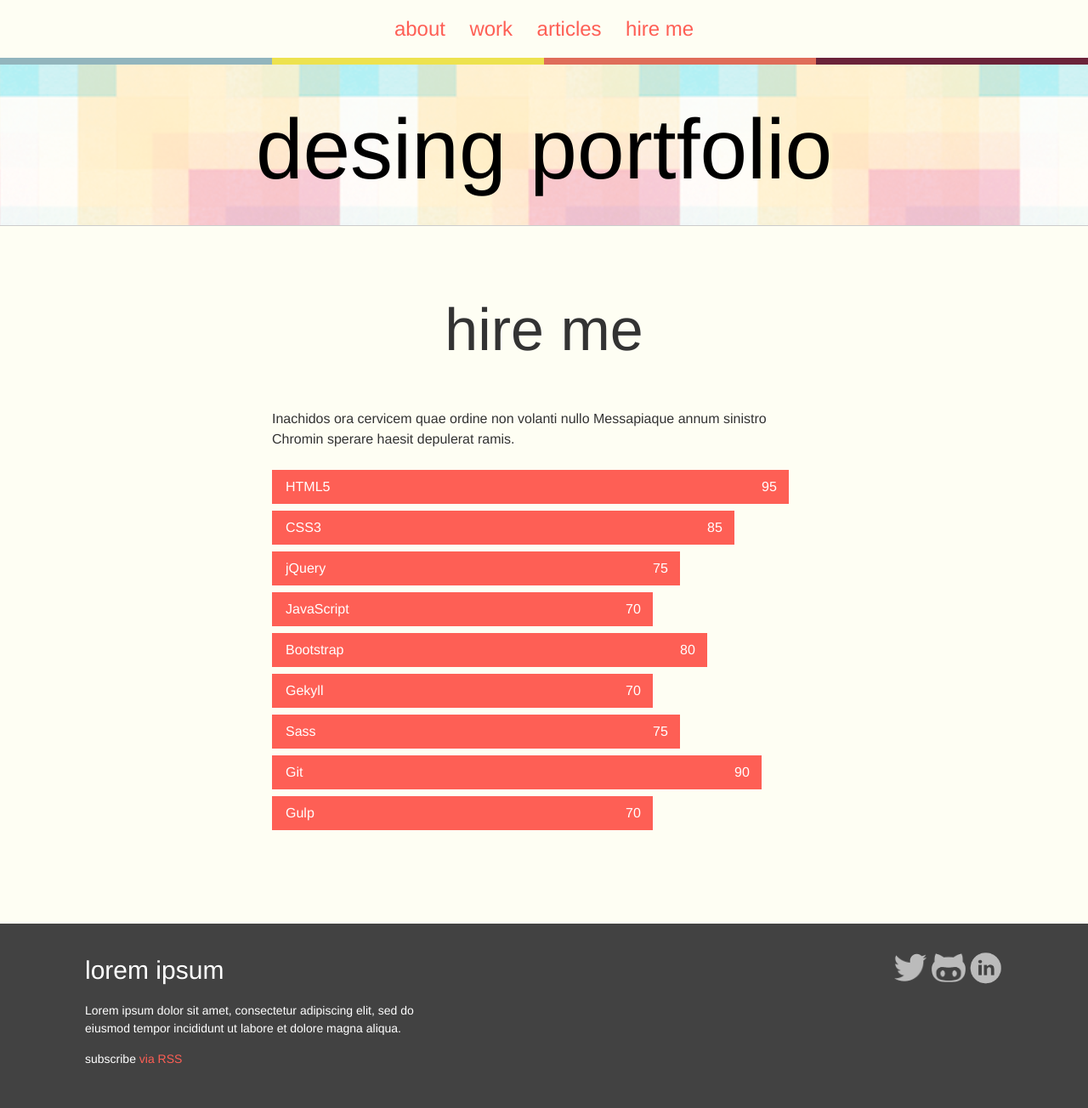
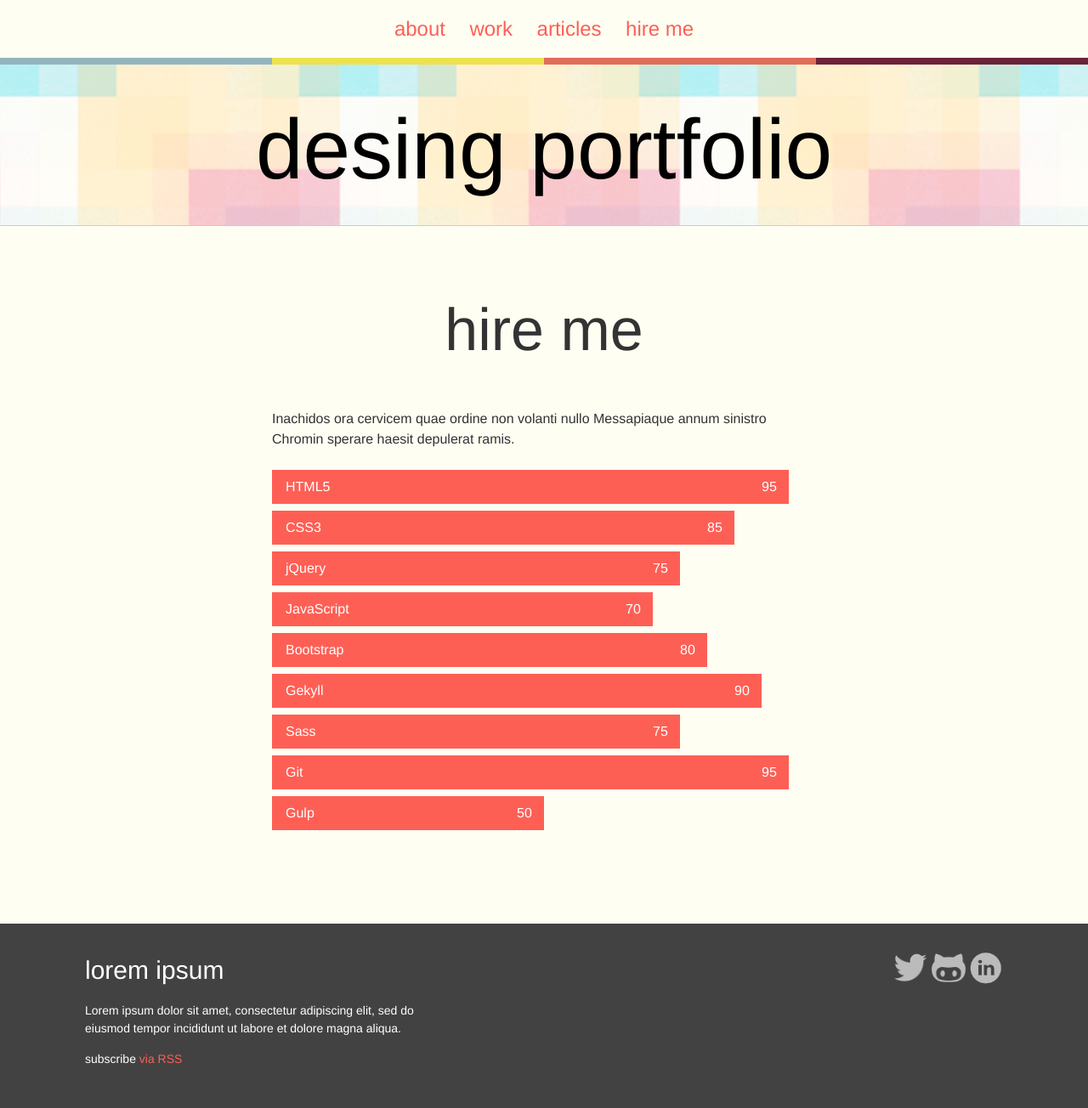
Before and after one commit to komaschuk/portfolio, a Jekyll site: the page built from hire-me.html, in a window 1280 px wide. Shown: the whole page at 85% size. Built offline with Jekyll 4.4.1, drawn with Linux system fonts in a browser that asks for light colours.

Commit message:
add changes

```diff
--- a/_sass/components/_ability.scss
+++ b/_sass/components/_ability.scss
@@ -39,10 +39,10 @@
 	'jquery': 75,
 	'js': 70,
 	'bootstrap': 80,
-	'jekyll': 70,
+	'jekyll': 90,
 	'sass': 75,
-	'git': 90,
-	'gulp': 70
+	'git': 95,
+	'gulp': 50
 );
 
 @each $ability, $score in $abilities {
```
